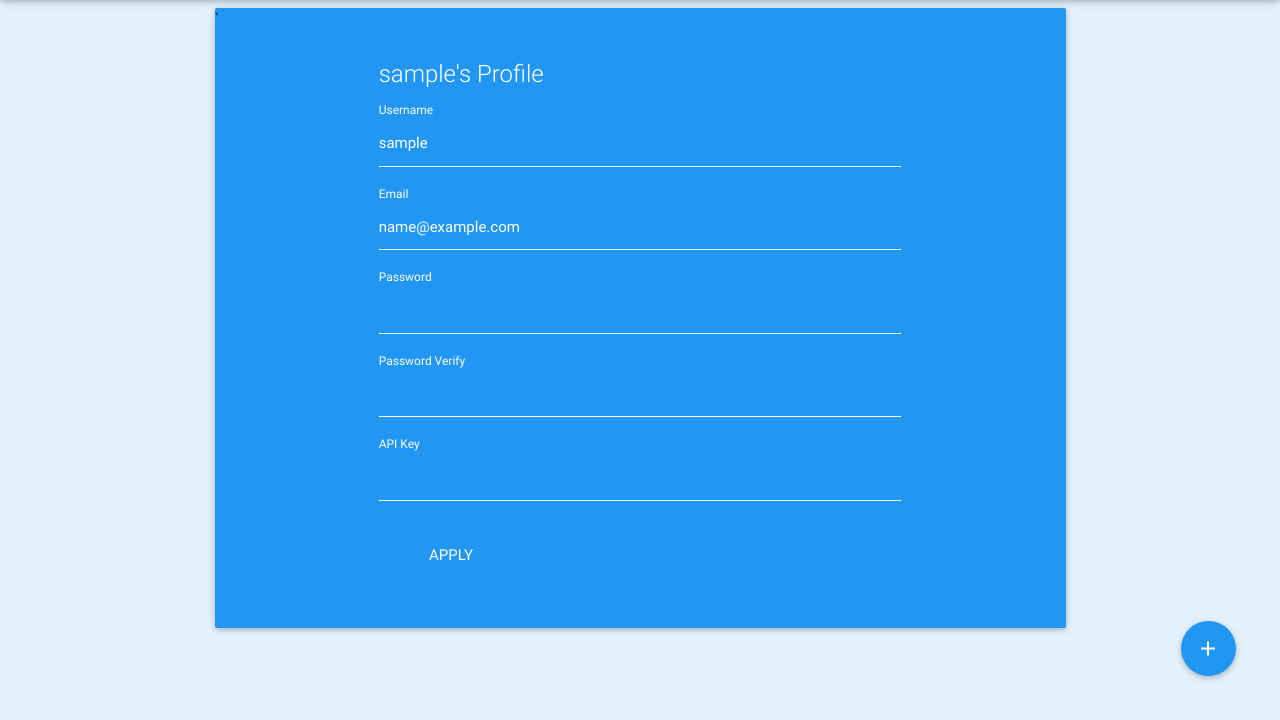
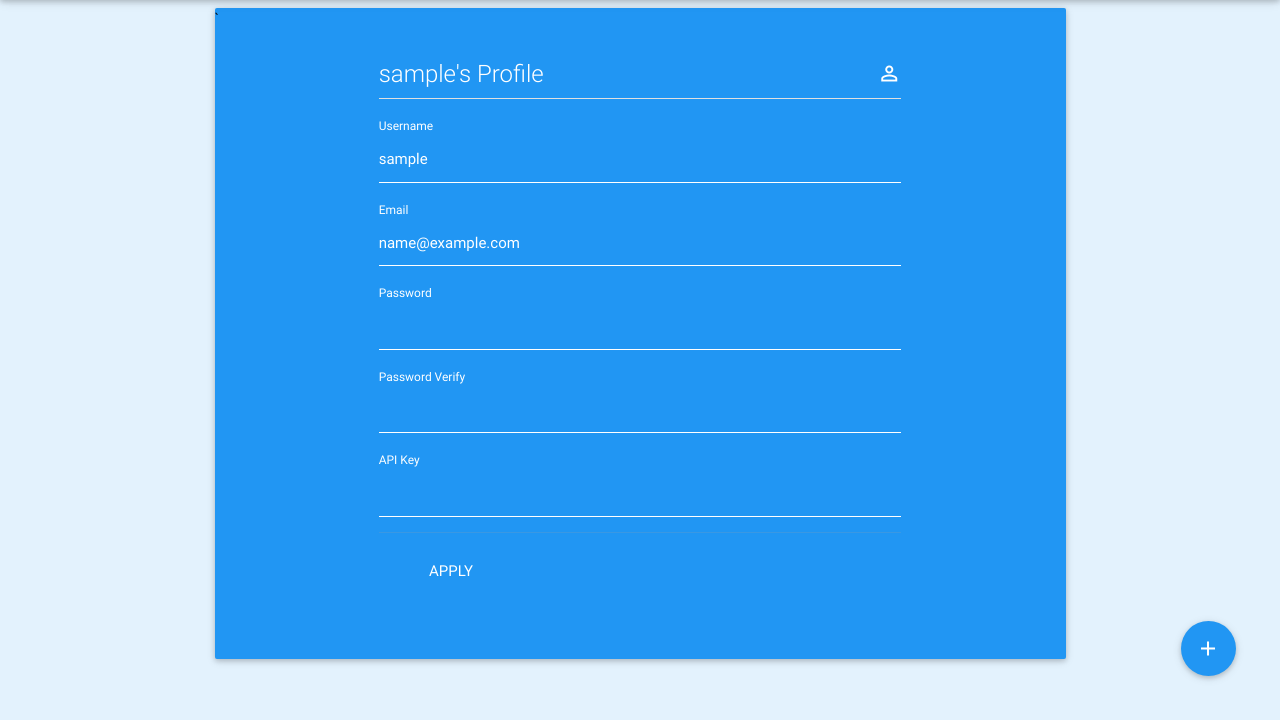
Before and after one commit to dankolbman/travel_blahg, a Flask app: page /user/edit_profile in a window 1280 px wide. Shown: the part 64-784 px from the top of the page. Run offline with Flask 2, Linux system fonts and the light colour scheme; the visitor is signed in with stand-in values (Sample User, id 1); data comes from the database, SQL or seed files in the repository.

Commit message:
style updates

```diff
--- a/blog/templates/index.html
+++ b/blog/templates/index.html
@@ -25,9 +25,9 @@
 
   </div>
   {% if user %}
-    <h1>{{ user.username }}'s latest posts</h1>
+    <h1 class="center-align">{{ user.username }}'s latest posts</h1>
   {% else %}
-    <h1>Latest posts</h1>
+    <h1 class="center-align">Latest posts</h1>
   {% endif %}
 
 
--- a/blog/templates/user/edit_profile.html
+++ b/blog/templates/user/edit_profile.html
@@ -7,7 +7,9 @@
     <div class="card-content white-text">
     <div class="container">
 
-    <span class="card-title">{{ current_user.username }}'s Profile</span>
+    <span class="card-title">{{ current_user.username }}'s Profile<i class="mdi-social-person-outline right"></i></span>
+    <div class="divider"></div>
+    <div class="section">
 
     <form role="form" action="{{ url_for('.edit_profile') }}" method="post">
       {{ form.hidden_tag() }}
@@ -56,6 +58,7 @@
         <button class="btn-flat white-text waves-effect waves-light" type="submit">Apply</button>
       </div>
     </form>
+    </div>
 
     </div>
     <div>
```
